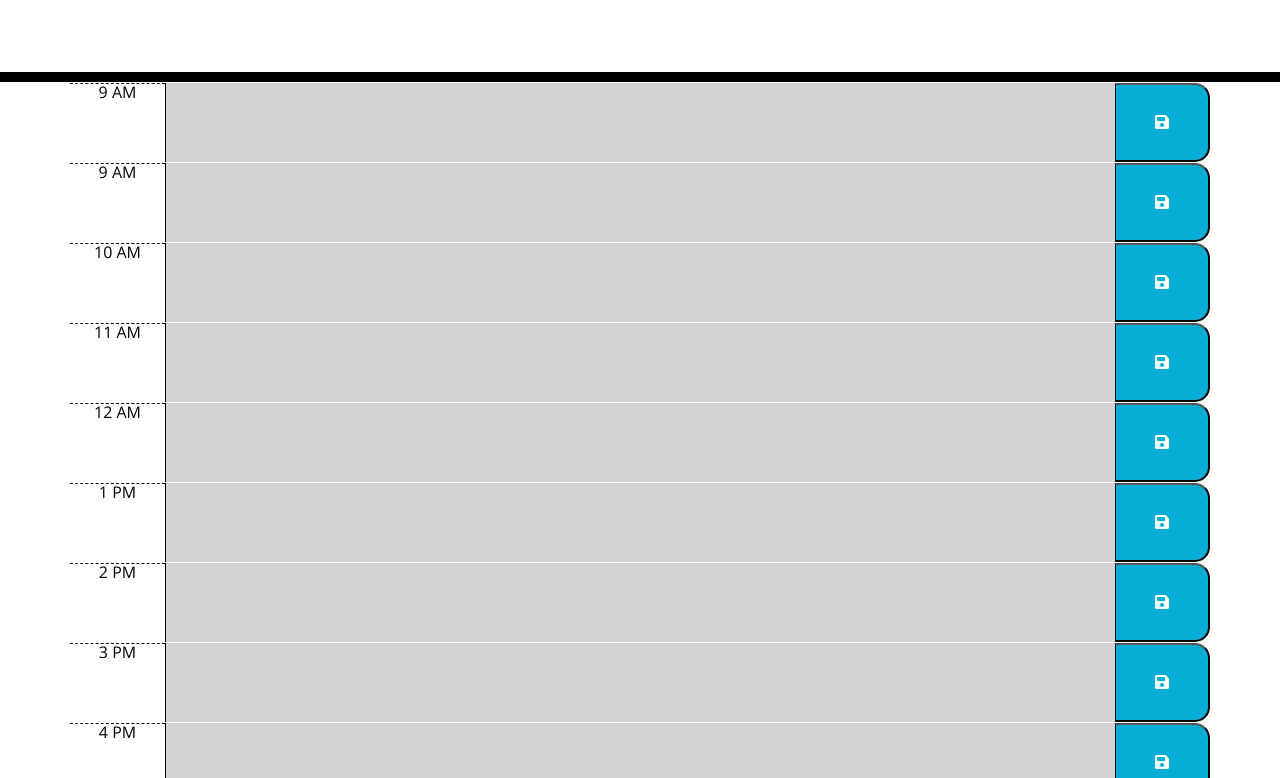
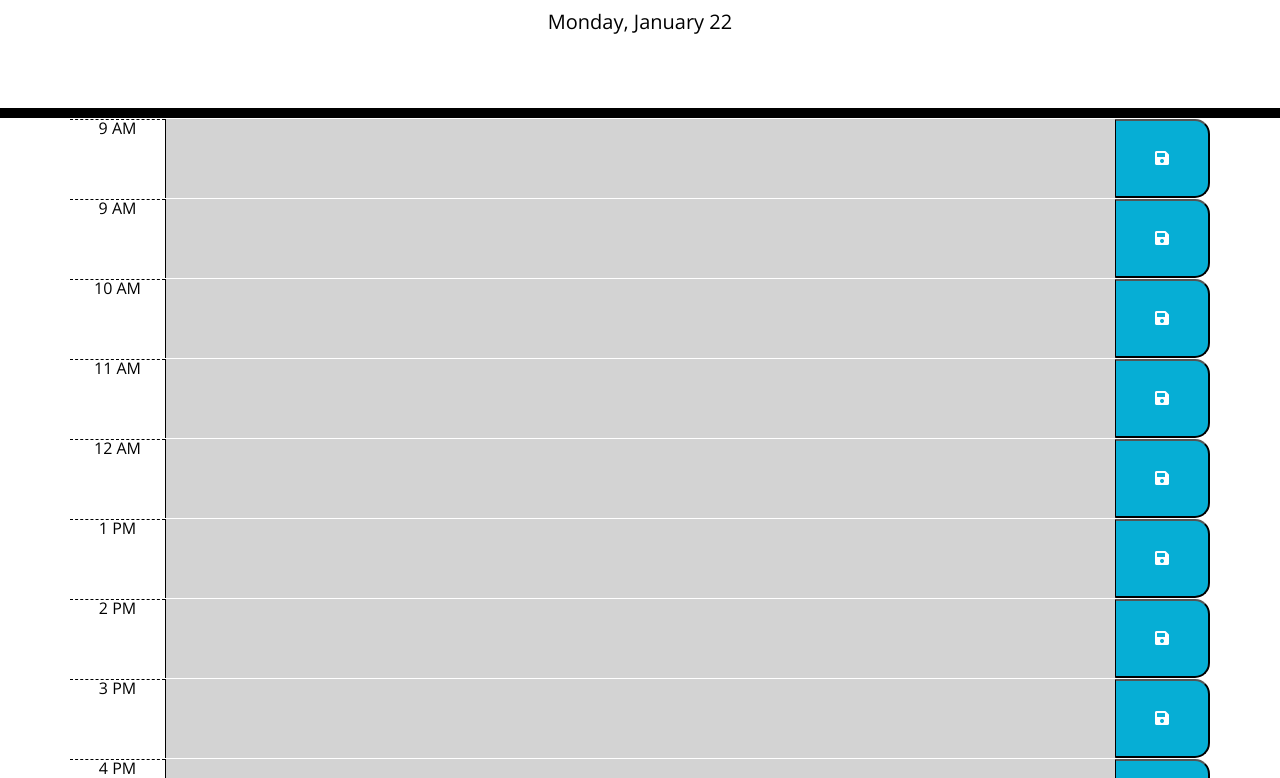
Before and after one commit to MAT-IT/Day-Planner-App, a plain HTML site: page index.html in a window 1280 px wide. Shown: the part 169-947 px from the top of the page. Drawn offline with nearby package versions, Linux system fonts and the light colour scheme.

Commit message:
Created updateCurrentDay function

```diff
--- a/index.html
+++ b/index.html
@@ -90,16 +90,19 @@
         <textarea class="col-md-10 description past"></textarea>
         <button class="col-md-1 saveBtn"><i class="fas fa-save"></i></button>
       </div>
-
-
-
-        <!-- Repeat the above structure for other timeblocks -->
-
-</div>
+ </div>
 
     </div>
-
+    <script src ="script.js"></script>
     <script src="https://cdnjs.cloudflare.com/ajax/libs/jquery/3.2.1/jquery.min.js"></script>
     <script src="https://cdn.jsdelivr.net/npm/dayjs@1/dayjs.min.js"></script>
+    <script>
+      function updateCurrentDay() {
+      $("#currentDay").text(dayjs().format("dddd, MMMM D"));
+    }
+
+    // Call the function to update current day
+    updateCurrentDay();
+    </script>
   </body>
 </html>
```
Also changed, not shown: 1 other file.
